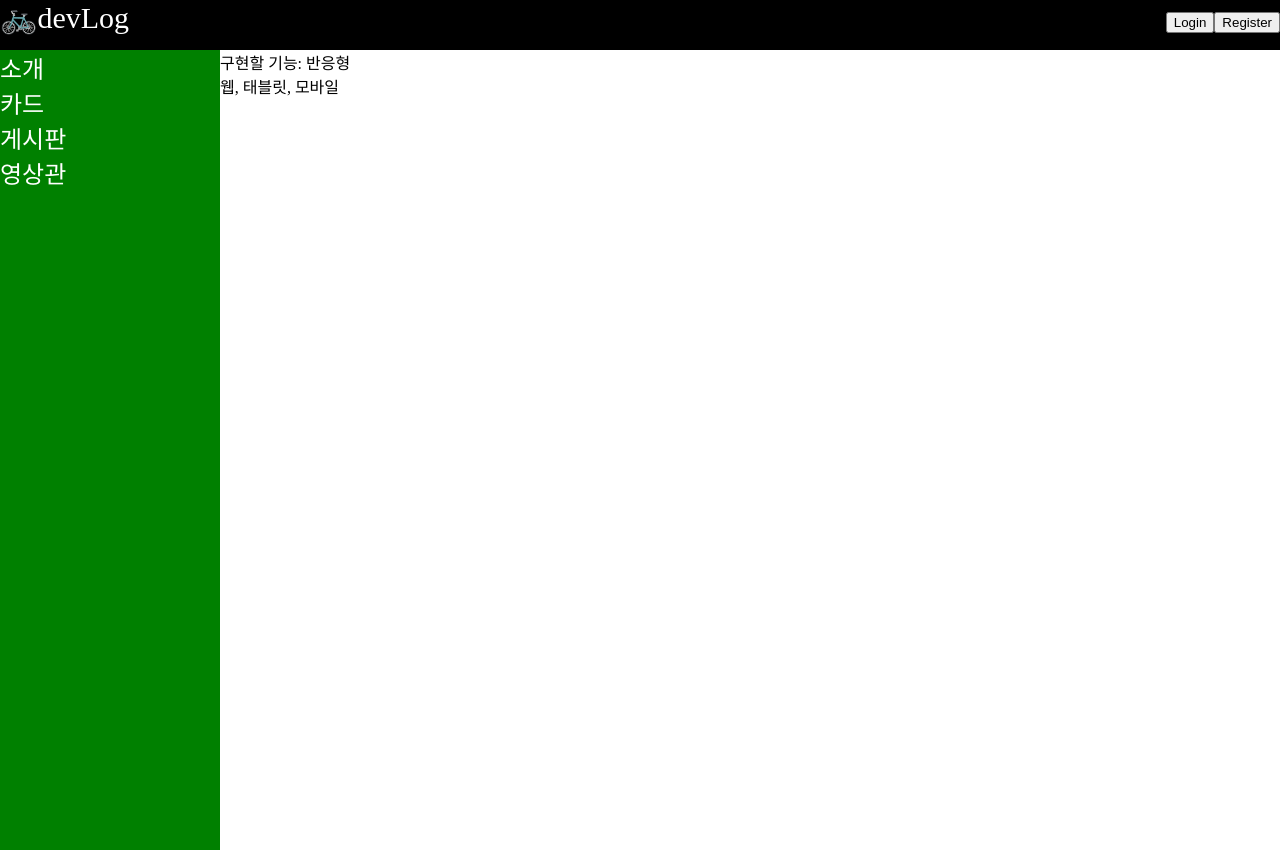
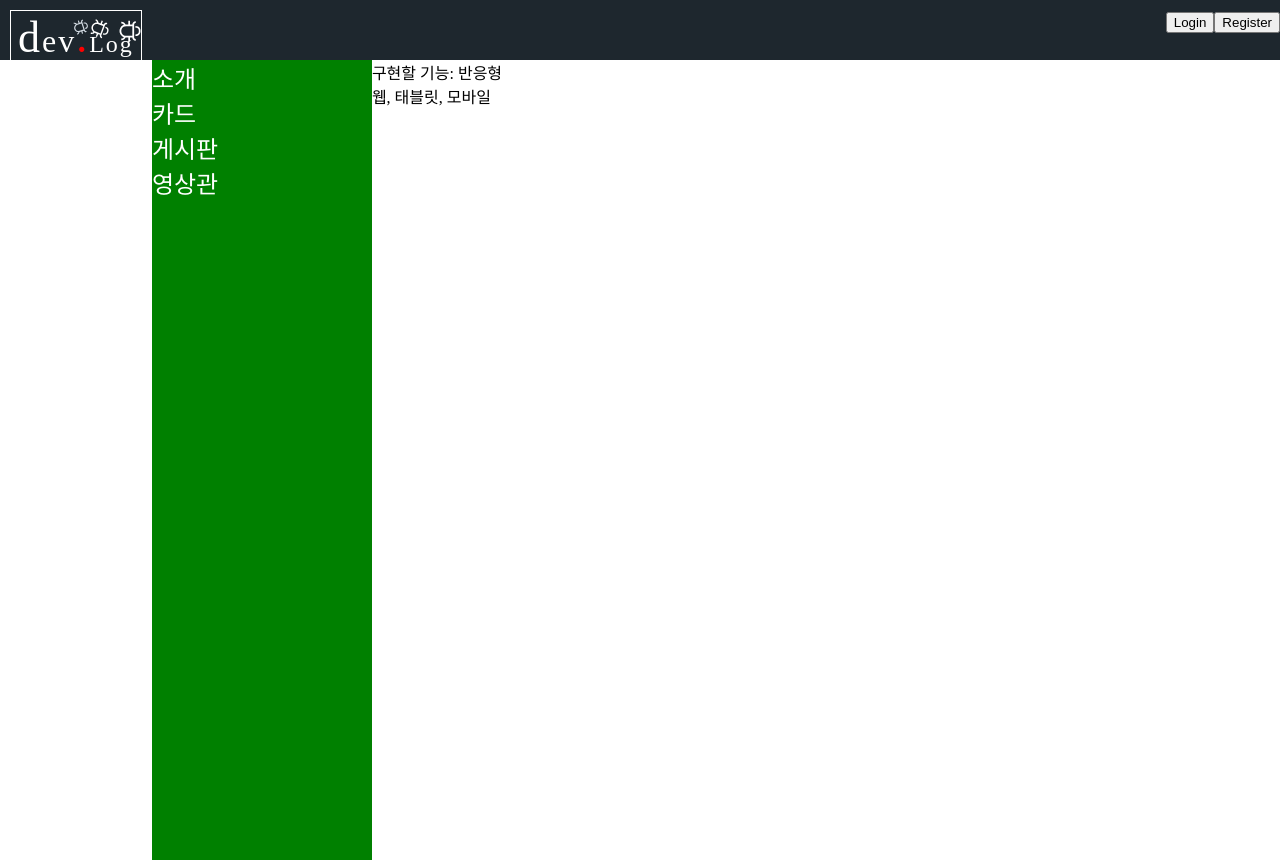
Before and after one commit to nogoduck/devBlogProject, a React (Create React App) app: page /menu/about in a window 1280 px wide. Built offline with nearby package versions, Linux system fonts and the light colour scheme.

Commit message:
컴포넌트 스타일로 폰트적용 실패

```diff
--- a/package.json
+++ b/package.json
@@ -9,6 +9,7 @@
     "prop-types": "^15.7.2",
     "react": "^17.0.2",
     "react-dom": "^17.0.2",
+    "react-icons": "^4.2.0",
     "react-router-dom": "^5.2.0",
     "react-scripts": "4.0.3",
     "styled-components": "^5.3.0",
--- /dev/null
+++ b/src/components/TopNav/LeftItem/font/font.js
@@ -0,0 +1,12 @@
+import { createGlobalStyle } from "styled-components";
+import SourceSansProRegularFont from "./SourceSansPro-Regular.ttf";
+export default createGlobalStyle`
+    @font-face{
+    font-family:'SourceSansPro';
+    src: local('SourceSansPro'),
+    url(${SourceSansProRegularFont}) format('ttf');
+    font-weight: 300;
+    font-style: normal;
+    }
+
+`;
--- a/src/components/TopNav/LeftItem/index.js
+++ b/src/components/TopNav/LeftItem/index.js
@@ -1,11 +1,55 @@
 import React from "react";
 import { Link } from "react-router-dom";
-import { Container } from "./styled.js";
+import { Container, Logo } from "./styled.js";
+import { AiOutlineBug } from "react-icons/ai";
+import createGlobalStyle from "./font/font";
 function LeftItem() {
   return (
     <Container>
+      <createGlobalStyle />
       <Link to="/" style={{ color: "#fff", zIndex: "2025" }}>
-        🚲devLog
+        <Logo>
+          <div
+            style={{
+              position: "absolute",
+              top: "12px",
+            }}
+          >
+            <AiOutlineBug
+              style={{
+                color: "#d2dae2",
+                fontSize: "16px",
+                fontColor: "#ff3f34",
+                transform: "rotate(72deg)",
+                position: "absolute",
+                left: "55px",
+                top: "7px",
+              }}
+            />
+            <AiOutlineBug
+              style={{
+                fontSize: "20px",
+                transform: "rotate(110deg)",
+                position: "absolute",
+                left: "72px",
+                top: "7px",
+              }}
+            />
+            <AiOutlineBug
+              style={{
+                fontSize: "24px",
+                transform: "rotate(90deg)",
+                position: "absolute",
+                left: "100px",
+                top: "7px",
+              }}
+            />
+          </div>
+          <div>d</div>
+          ev
+          <span style={{ fontSize: "44px", color: "red" }}>.</span>
+          <span>Log</span>
+        </Logo>
       </Link>
     </Container>
   );
--- a/src/components/TopNav/LeftItem/styled.js
+++ b/src/components/TopNav/LeftItem/styled.js
@@ -1,4 +1,23 @@
 import styled from "styled-components";
+
+// index.js
 export const Container = styled.div`
   float: left;
 `;
+
+export const Logo = styled.div`
+  margin: 10px;
+  border: 1px solid #fff;
+  font-size: 32px;
+  letter-spacing: 2px;
+  padding: 1px 7px 4px 7px;
+
+  & > div {
+    display: inline-block;
+    font-size: 44px;
+  }
+
+  & > span {
+    font-size: 24px;
+  }
+`;
--- a/src/components/TopNav/styled.js
+++ b/src/components/TopNav/styled.js
@@ -1,9 +1,9 @@
 import styled from "styled-components";
 
 export const Header = styled.div`
-  color: white;
-  background-color: black;
+  color: #d2dae2;
+  background-color: #1e272e;
   font-size: 30px;
-  height: 50px;
+  height: 60px;
   width: 100%;
 `;
```
Also changed, not shown: src/components/TopNav/LeftItem/Logo.js (added, +44 -0 lines), src/components/TopNav/LeftItem/font/SourceSansPro-Regular.ttf (added), 1 other file (tests, documents, lock files or other folders).
